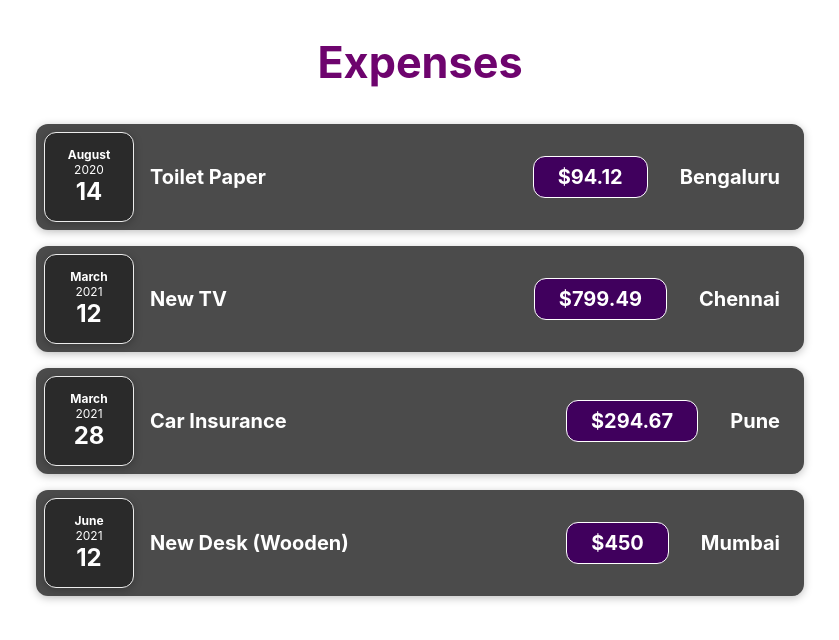
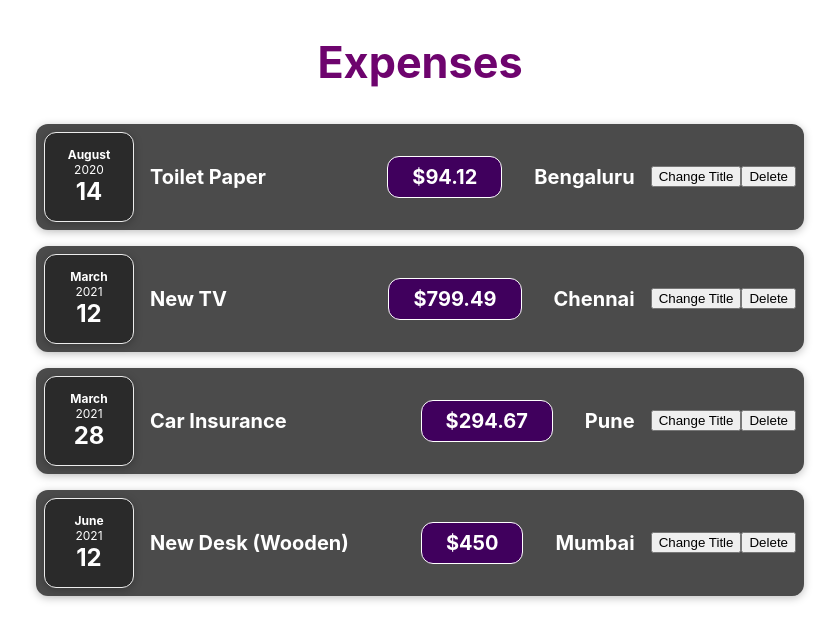
Before and after one commit to manupuranic/first-react-app, a React (Create React App) app: page / in a window 1280 px wide. Shown: the top 640 px of the page, without its empty margins (220-1059 px from the left). Built offline with nearby package versions, Linux system fonts and the light colour scheme.

Commit message:
Adding Event Listeners

```diff
--- a/src/components/Expenses/ExpenseItem.js
+++ b/src/components/Expenses/ExpenseItem.js
@@ -4,6 +4,14 @@ import ExpenseDetails from "./ExpenseDetails";
 import Card from "../UI/Card";
 
 const ExpenseItem = (props) => {
+  const changeTitleHandler = () => {
+    console.log("Clicked Change Title");
+  };
+
+  const deleteHandler = () => {
+    console.log("clicked Delete!!");
+  };
+
   return (
     <Card className="expense-item">
       <ExpenseDate date={props.date} />
@@ -12,6 +20,8 @@ const ExpenseItem = (props) => {
         amount={props.amount}
         location={props.location}
       />
+      <button onClick={changeTitleHandler}>Change Title</button>
+      <button onClick={deleteHandler}>Delete</button>
     </Card>
   );
 };
```
